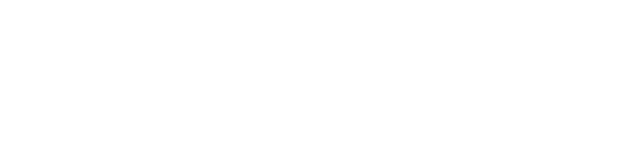
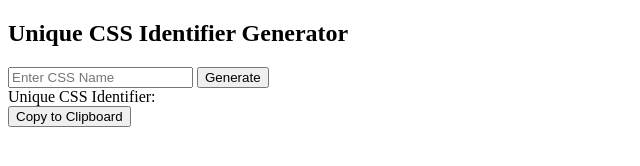
Before and after one commit to gitpoule/css-unique-id, a plain HTML site: page index.html in a window 1280 px wide. Shown: the whole page, without its empty margins (0-640 px from the left). Drawn offline with Linux system fonts and the light colour scheme.

Commit message:
Html Form Scaffold

```diff
--- a/index.html
+++ b/index.html
@@ -8,6 +8,18 @@
 </head>
 <body>
     <div class="container">
+        <h2>Unique CSS Identifier Generator</h2>
+        <input type="text" id="cssName" placeholder="Enter CSS Name">
+        <!-- don't forget onclik button -->
+        <button>Generate</button>
+    </div>
+
+    <div class="result-container">
+        <div id="result-label">Unique CSS Identifier: </div>
+        <div id="result"></div>
+        <!-- don't forget onclik button -->
+        <button id="copyButton">Copy to Clipboard</button>
+
     </div>
 
 </body>
```
